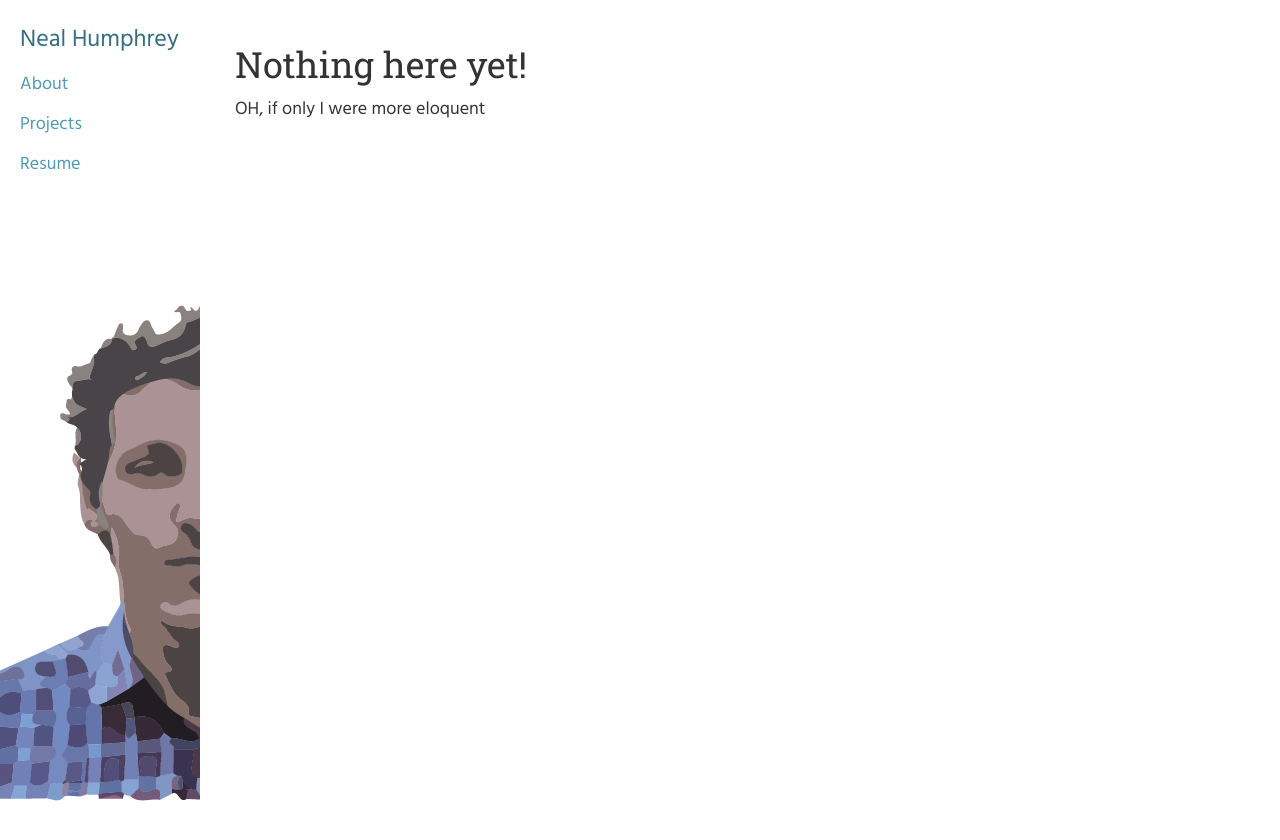
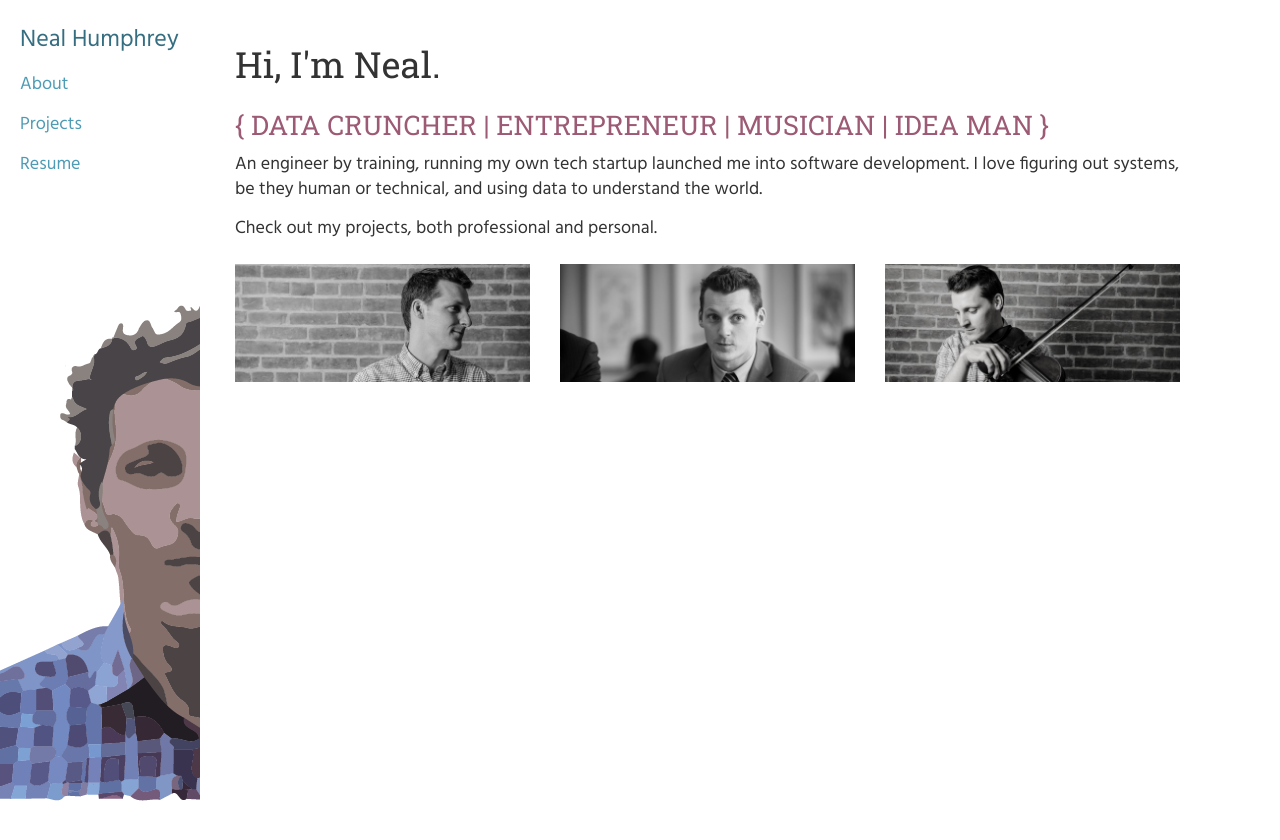
Before and after one commit to NealHumphrey/NealHumphrey.github.io, a Jekyll site: the page built from index.html, in a window 1280 px wide. Shown: the top 840 px of the page. Built offline with Jekyll 4.4.1, drawn with Linux system fonts in a browser that asks for light colours; some web fonts are replaced.

```diff
--- a/css/nhumphrey.css
+++ b/css/nhumphrey.css
@@ -197,3 +197,9 @@ text-align: center;
    width:100%;
    position:absolute;
 }
+
+
+a.disabled {
+   pointer-events: none;
+   cursor: default;
+}
--- a/index.html
+++ b/index.html
@@ -4,5 +4,39 @@ title: Neal Humphrey
 ---
 
 
-<h1>Nothing here yet!</h1>
-<p>OH, if only I were more eloquent</p>
+<h1>Hi, I'm Neal.</h1>
+<h3 class="raspberry">{ DATA CRUNCHER | ENTREPRENEUR | MUSICIAN | IDEA MAN }</h3>
+<p>An engineer by training, running my own tech startup launched me into software
+development. I love figuring out systems, be they human or technical, and using data to
+understand the world.</p>
+<p>Check out my projects, both professional and personal.</p>
+
+
+<div class="row margin-top">
+
+ 	<div class="col-sm-6 col-md-4 col-lg-4" style="">
+      <a href="projects">
+      <div class="project-thumb">
+        <img src="/img/look-left-600-bw.jpg">
+      </div>
+      </a>
+    </div>
+
+
+  	<div class="col-sm-6 col-md-4 col-lg-4" style="">
+      <a href="projects">
+      <div class="project-thumb">
+        <img src="/img/neal-suit-bw.jpg">
+      </div>
+      </a>
+    </div>
+
+ 	<div class="col-sm-6 col-md-4 col-lg-4" style="">
+      <a href="projects">
+      <div class="project-thumb">
+        <img src="/img/neal-fiddle-bw.jpg">
+      </div>
+      </a>
+    </div>
+
+  </div>
--- a/projects/stage-plot/index.html
+++ b/projects/stage-plot/index.html
@@ -8,7 +8,7 @@ title: Stage Plot Tool
 
 <p>An interesting tool I made so I could learn <a href="http://fabricjs.com/">Fabric.js</a> and Javascript in general. In <a href="https://flashband.org">Flashband</a> we were using Google Draw documents for our one-night bands to make stage plots. This is to replace that with a dedicated tool.</p>
 
-<p>Still a work in progress. When I finish it up it will go on the Flashband website. The 'Generate Output' and 'Load Input' boxes are to demo the save / reload functionality that will link to our database.</p>
+<p>This is still a work in progress - pardon the rough edges! When I finish it up it will go on the Flashband website. The 'Generate Output' and 'Load Input' boxes are to demo the save / reload functionality that will be connected the database in production. Best viewed on desktop - mobile view works but is not sized appropriately.</p>
 
 <hr>
 
```
Also changed, not shown: projects/flashband/index.md (+1 -1 lines), projects/index.html (+21 -0 lines), projects/nhumphrey-website/index.md (added, +10 -0 lines), projects/sead/index.md (+3 -3 lines), img/Neal-fiddle-bw.jpg (added), img/Neal-fiddle.jpg (added), img/look-left-600-bw.jpg (added), img/look-left-600.jpg (added), img/myers-briggs.jpg (added), img/myers-briggs.png (added), img/neal-suit-bw.jpg (added), img/nhumphrey-tile.png (added).
